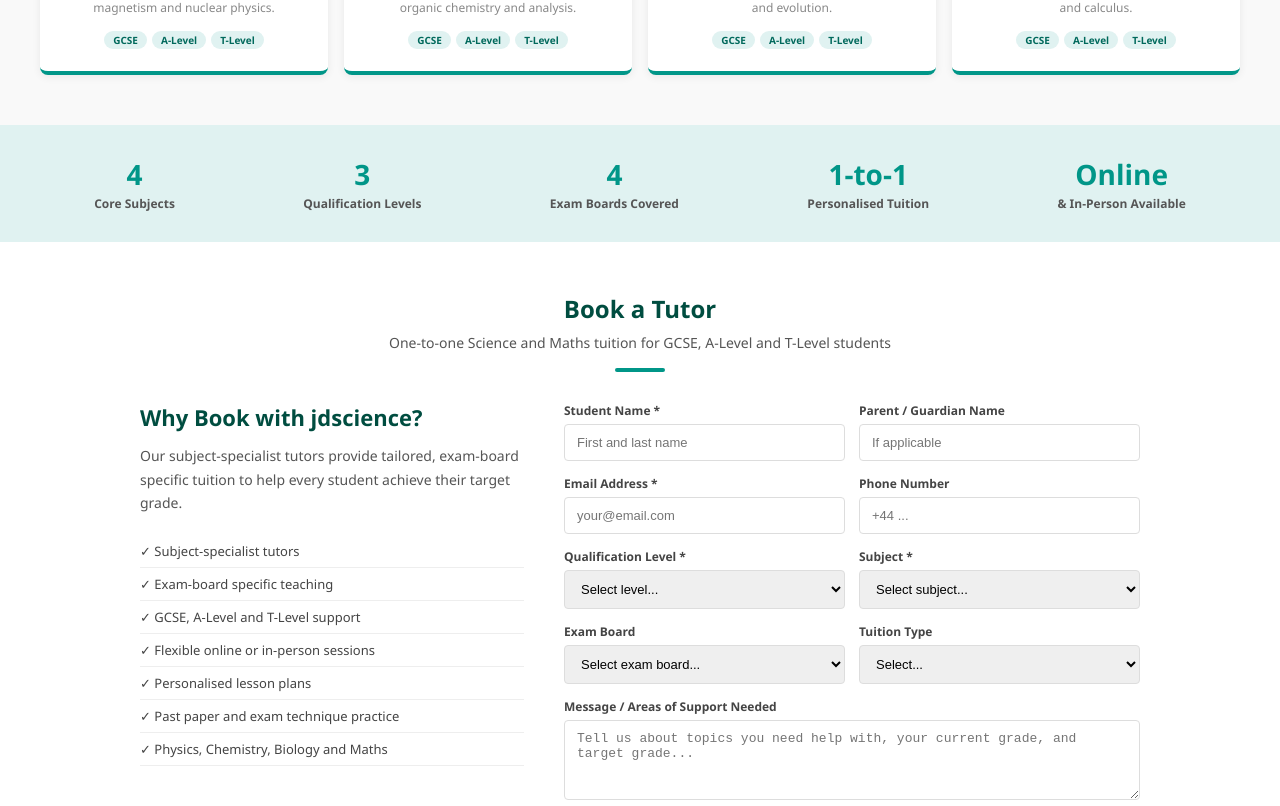
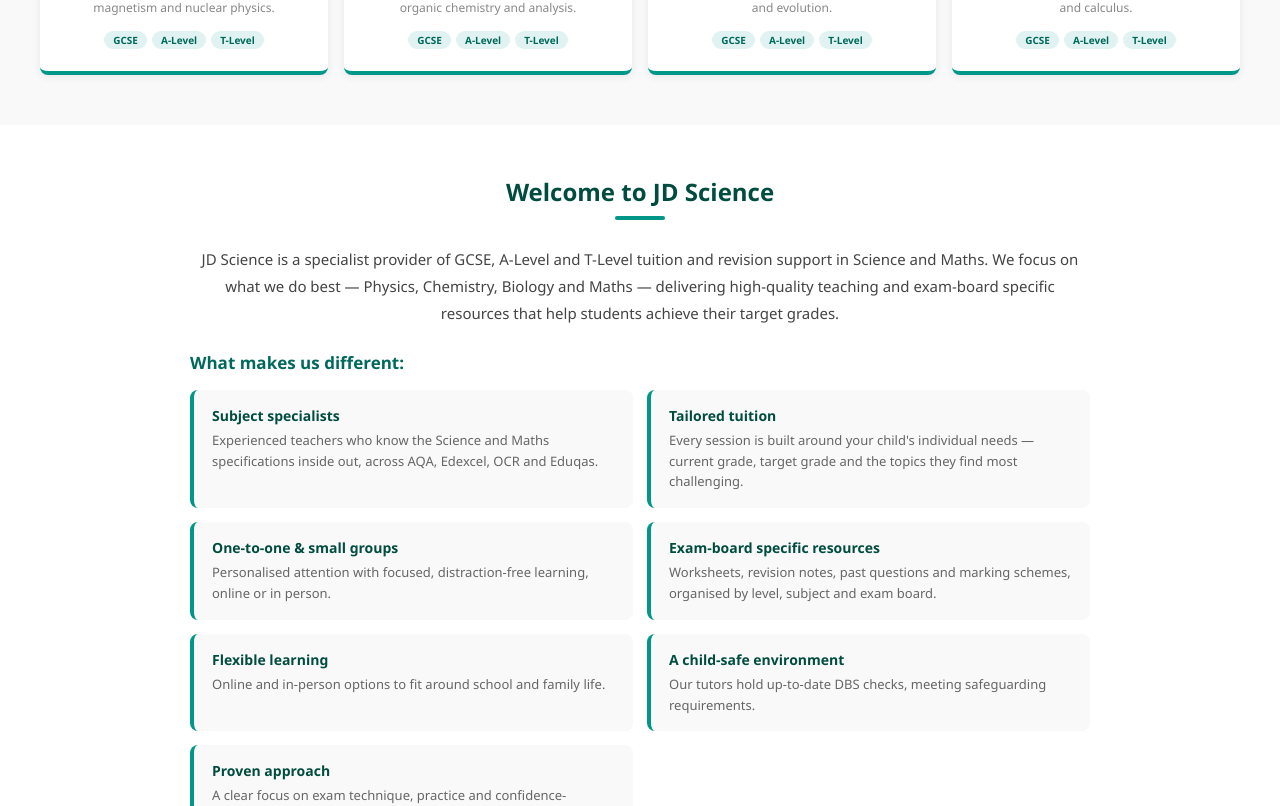
Before and after one commit to moky107/jdscience-website, a React (Vite) app: page / in a window 1280 px wide. Shown: the part 2120-2926 px from the top of the page. Built offline with nearby package versions, Linux system fonts and the light colour scheme.

Commit message:
Update App.jsx

```diff
--- a/src/App.jsx
+++ b/src/App.jsx
@@ -131,7 +131,35 @@
           ))}
         </div>
       </div>
-
+{/* ABOUT US */}
+<div id="about" style={{ background: 'white', padding: '50px 40px' }}>
+  <div style={{ maxWidth: 900, margin: '0 auto' }}>
+    <div style={{ fontSize: 24, fontWeight: 800, color: '#004d40', marginBottom: 8, textAlign: 'center' }}>Welcome to JD Science</div>
+    <div style={{ width: 50, height: 4, background: '#009688', borderRadius: 2, margin: '0 auto 26px' }}></div>
+    <p style={{ fontSize: 15, color: '#444', lineHeight: 1.8, marginBottom: 24, textAlign: 'center' }}>
+      JD Science is a specialist provider of GCSE, A-Level and T-Level tuition and revision support in Science and Maths.
+      We focus on what we do best — Physics, Chemistry, Biology and Maths — delivering high-quality teaching and exam-board
+      specific resources that help students achieve their target grades.
+    </p>
+    <div style={{ fontSize: 17, fontWeight: 800, color: '#00695c', marginBottom: 16 }}>What makes us different:</div>
+    <ul style={{ listStyle: 'none', padding: 0, display: 'grid', gridTemplateColumns: '1fr 1fr', gap: 14 }}>
+      {[
+        ['Subject specialists', 'Experienced teachers who know the Science and Maths specifications inside out, across AQA, Edexcel, OCR and Eduqas.'],
+        ['Tailored tuition', "Every session is built around your child's individual needs — current grade, target grade and the topics they find most challenging."],
+        ['One-to-one & small groups', 'Personalised attention with focused, distraction-free learning, online or in person.'],
+        ['Exam-board specific resources', 'Worksheets, revision notes, past questions and marking schemes, organised by level, subject and exam board.'],
+        ['Flexible learning', 'Online and in-person options to fit around school and family life.'],
+        ['A child-safe environment', 'Our tutors hold up-to-date DBS checks, meeting safeguarding requirements.'],
+        ['Proven approach', 'A clear focus on exam technique, practice and confidence-building to get results.'],
+      ].map(([title, desc]) => (
+        <li key={title} style={{ background: '#f9f9f9', borderRadius: 8, padding: '16px 18px', borderLeft: '4px solid #009688' }}>
+          <div style={{ fontSize: 14, fontWeight: 800, color: '#004d40', marginBottom: 5 }}>{title}</div>
+          <div style={{ fontSize: 13, color: '#666', lineHeight: 1.6 }}>{desc}</div>
+        </li>
+      ))}
+    </ul>
+  </div>
+</div>
       {/* STATS STRIP */}
       <div style={{ background: '#e0f2f1', padding: '30px 40px', display: 'flex', justifyContent: 'space-around', flexWrap: 'wrap', gap: 20 }}>
         {[['4','Core Subjects'],['3','Qualification Levels'],['4','Exam Boards Covered'],['1-to-1','Personalised Tuition'],['Online','& In-Person Available']].map(([num, label]) => (
```
